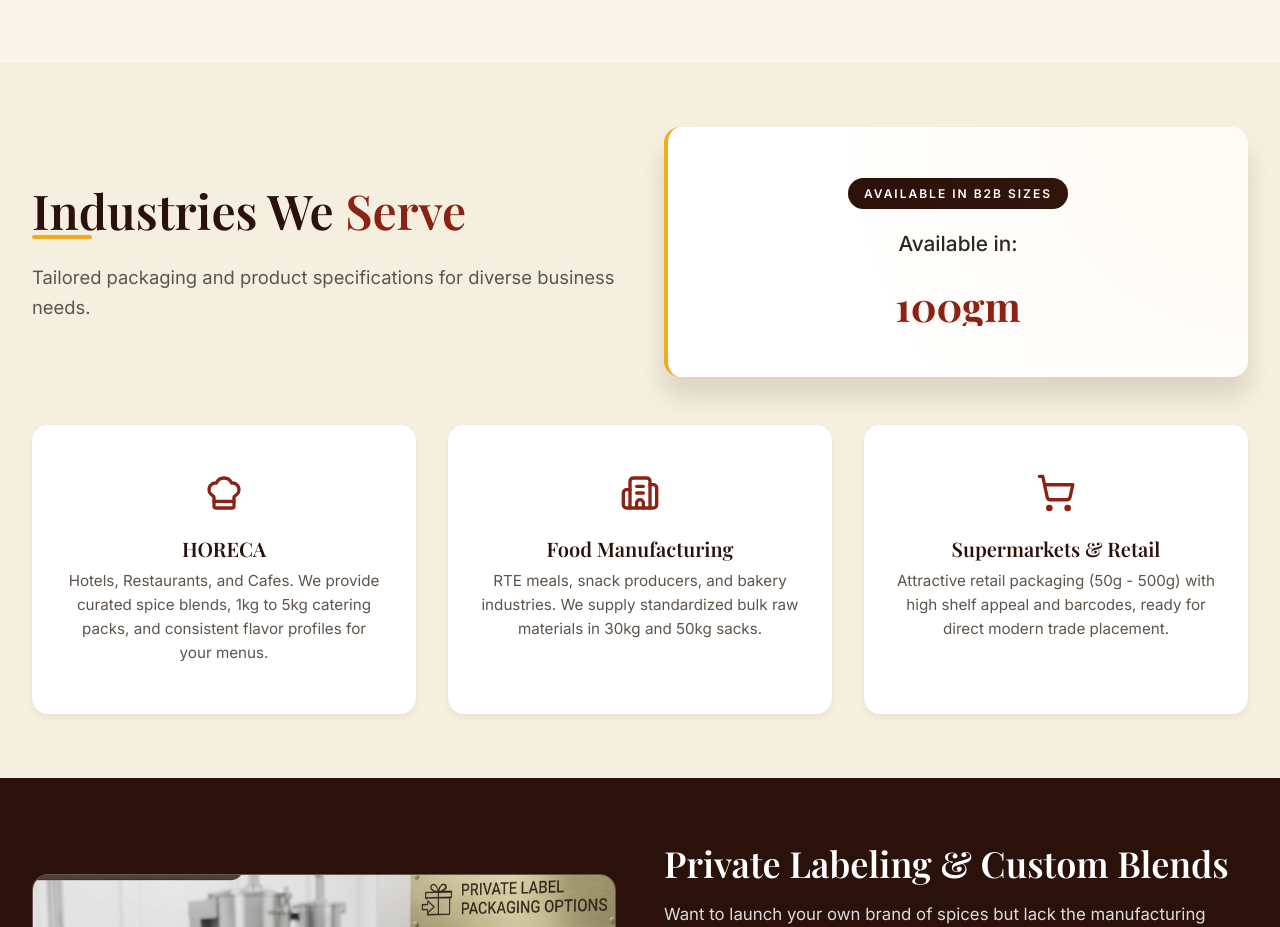
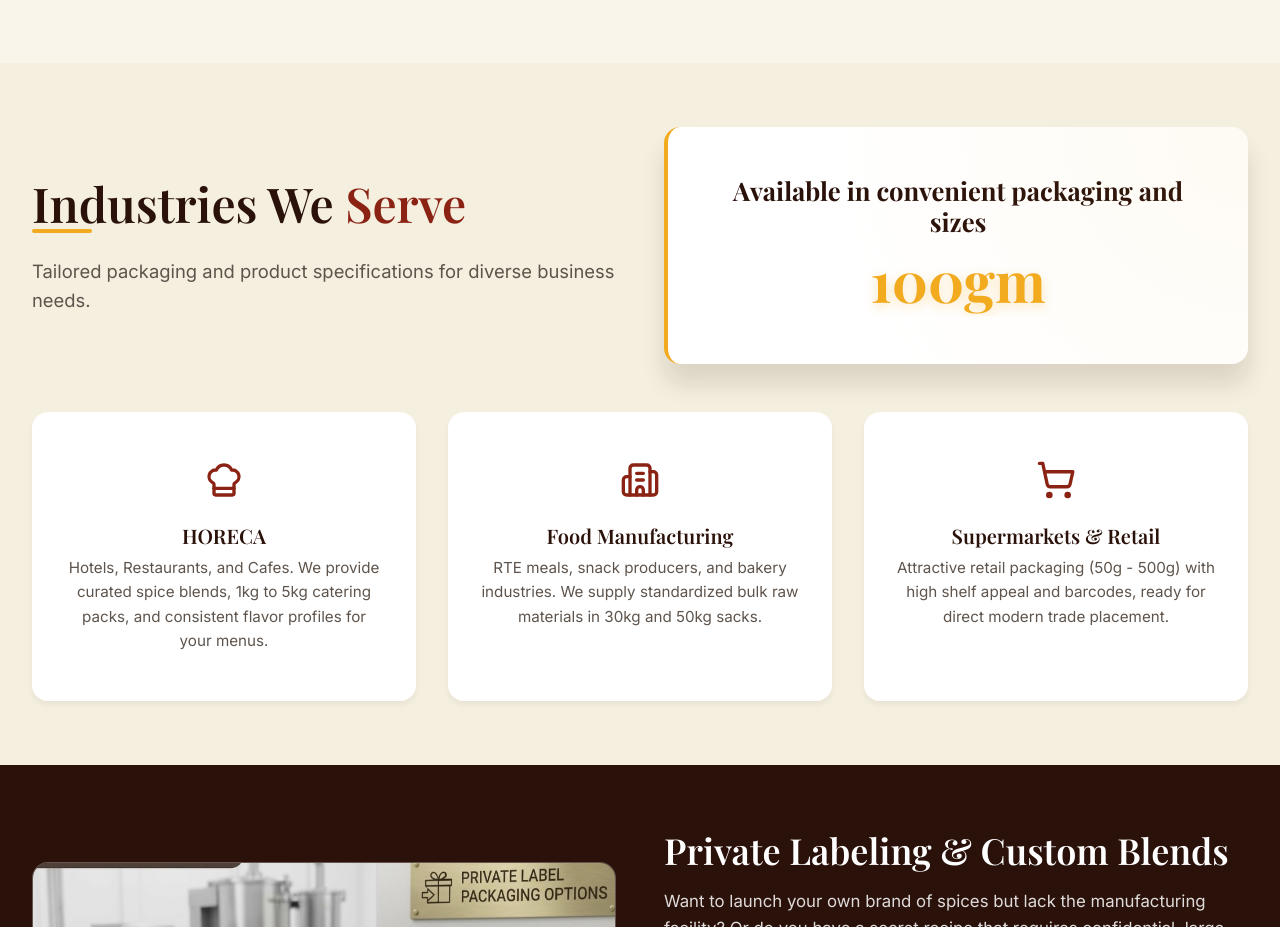
Before and after one commit to hemanthsrisai/Richiespices, a React (Vite) app: page /b2b in a window 1280 px wide. Shown: the part 940-1867 px from the top of the page. Built offline with nearby package versions, Linux system fonts and the light colour scheme; a web font is replaced by a local one.

Commit message:
style: enhance b2b packaging slider with larger text, less whitespace, and bouncy animation

```diff
--- a/src/pages/B2B.jsx
+++ b/src/pages/B2B.jsx
@@ -68,14 +68,11 @@ const B2B = () => {
             </div>
             <div className={styles.packagingShowcase}>
               <div className={styles.packagingContent}>
-                <span className={styles.packagingLabel}>AVAILABLE IN B2B SIZES</span>
-                <div className={styles.animatedTextWrapper}>
-                  Available in:
-                  <div className={styles.sliderContainer}>
-                    <span className={`${styles.sliderItem} ${isSlideOut ? styles.slideOut : styles.slideIn}`}>
-                      {PACKAGING_SIZES[currentSize]}
-                    </span>
-                  </div>
+                <h3 className={styles.packagingHeading}>Available in convenient packaging and sizes</h3>
+                <div className={styles.sliderContainer}>
+                  <span className={`${styles.sliderItem} ${isSlideOut ? styles.slideOut : styles.slideIn}`}>
+                    {PACKAGING_SIZES[currentSize]}
+                  </span>
                 </div>
               </div>
             </div>
--- a/src/pages/B2B.module.css
+++ b/src/pages/B2B.module.css
@@ -153,11 +153,10 @@
   border-left: 4px solid var(--color-saffron);
   position: relative;
   overflow: hidden;
-  display: flex;
   align-items: center;
   justify-content: center;
   text-align: center;
-  min-height: 250px;
+  min-height: 180px;
 }
 
 .packagingShowcase::before {
@@ -171,69 +170,53 @@
   pointer-events: none;
 }
 
-.packagingLabel {
-  display: inline-block;
-  background: var(--color-primary-dark);
-  color: var(--color-white);
-  font-size: 0.75rem;
-  letter-spacing: 2px;
-  padding: 6px 16px;
-  border-radius: var(--radius-xl);
-  margin-bottom: var(--spacing-md);
+.packagingHeading {
+  font-size: 1.6rem;
+  color: var(--color-primary-dark);
   font-weight: 700;
-  animation: pulseBadge 3s infinite alternate;
-}
-
-@keyframes pulseBadge {
-  0% { box-shadow: 0 0 0 0 rgba(242, 170, 31, 0.4); }
-  100% { box-shadow: 0 0 0 10px rgba(242, 170, 31, 0); }
-}
-
-.animatedTextWrapper {
-  font-size: 1.3rem;
-  color: var(--color-text-dark);
-  font-weight: 500;
-  line-height: 1.8;
+  margin-bottom: var(--spacing-sm);
+  font-family: var(--font-heading-serif);
 }
 
 .sliderContainer {
   display: block;
-  height: 3.5rem;
-  margin-top: var(--spacing-sm);
+  height: 4.5rem;
   position: relative;
   overflow: hidden;
   width: 100%;
 }
 
 .sliderItem {
-  display: inline-block;
+  display: flex;
+  justify-content: center;
+  align-items: center;
+  height: 100%;
   font-family: var(--font-heading-serif);
-  font-size: 2.5rem;
-  color: var(--color-primary);
-  font-weight: 700;
+  font-size: 3.5rem;
+  color: var(--color-saffron);
+  font-weight: 800;
   position: absolute;
   left: 0;
   right: 0;
-  text-align: center;
-  text-shadow: 0 2px 4px rgba(0,0,0,0.1);
+  text-shadow: 0 4px 12px rgba(242, 170, 31, 0.3);
 }
 
 .slideIn {
-  animation: slideInFromRight 0.5s cubic-bezier(0.25, 0.46, 0.45, 0.94) forwards;
+  animation: slideInFromRight 0.6s cubic-bezier(0.34, 1.56, 0.64, 1) forwards;
 }
 
 .slideOut {
-  animation: slideOutToLeft 0.5s cubic-bezier(0.25, 0.46, 0.45, 0.94) forwards;
+  animation: slideOutToLeft 0.5s cubic-bezier(0.36, 0, 0.66, -0.56) forwards;
 }
 
 @keyframes slideInFromRight {
-  0% { transform: translateX(100%); opacity: 0; }
-  100% { transform: translateX(0); opacity: 1; }
+  0% { transform: translateX(50%) scale(0.8); opacity: 0; }
+  100% { transform: translateX(0) scale(1); opacity: 1; }
 }
 
 @keyframes slideOutToLeft {
-  0% { transform: translateX(0); opacity: 1; }
-  100% { transform: translateX(-100%); opacity: 0; }
+  0% { transform: translateX(0) scale(1.1); opacity: 1; }
+  100% { transform: translateX(-50%) scale(0.5); opacity: 0; }
 }
 
 .industryGrid {
```
